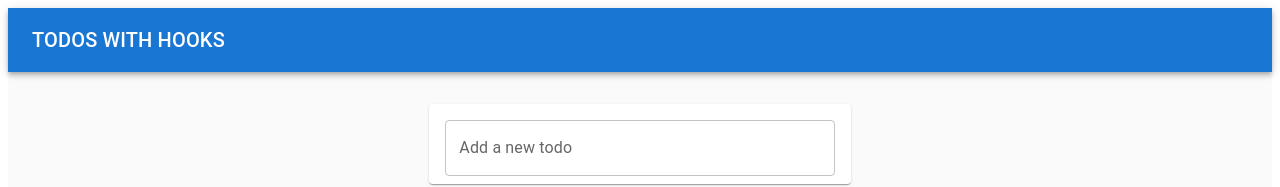
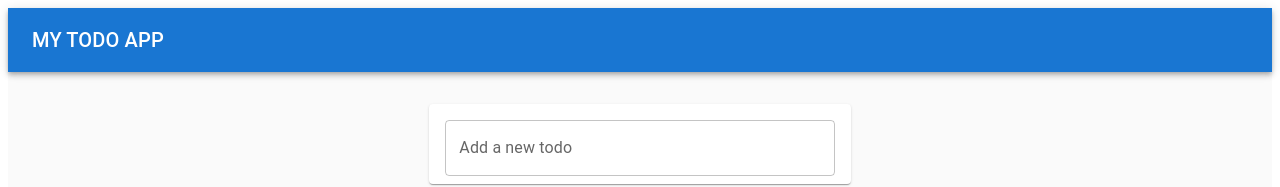
Before and after one commit to Abdulazeez1010/TodoApp, a React (Vite) app: page / in a window 1280 px wide. Shown: the top 187 px of the page. Built offline with nearby package versions, Linux system fonts and the light colour scheme.

Commit message:
Add key to List

```diff
--- a/src/TodoApp.jsx
+++ b/src/TodoApp.jsx
@@ -24,7 +24,7 @@ function TodoApp() {
       <AppBar color='primary' position="static" style={{height: "64px"}}>
         <Toolbar>
           <Typography variant="h6" color='inherit'>
-            TODOS WITH HOOKS
+            MY TODO APP
           </Typography>
         </Toolbar>
       </AppBar>
--- a/src/TodoList.jsx
+++ b/src/TodoList.jsx
@@ -1,4 +1,3 @@
-import React from 'react';
 import Typography from '@mui/material/Typography';
 import Paper from '@mui/material/Paper';
 import List from '@mui/material/List';
@@ -9,20 +8,17 @@ function TodoList({ todos, removeTodo, toggleTodo, editTodo }) {
     if (todos.length)
     return (
         <Paper>
-            <List>
                 {todos.map((todo, i) => (
-                    <>
+                    <List key={todo.id}>
                         <Todo
-                          key={todo.id}
                           {...todo}
                           removeTodo={removeTodo}
                           toggleTodo={toggleTodo}
                           editTodo={editTodo}
                         />
                         {i < todos.length - 1 && <Divider />}
-                    </>
+                    </List>
                 ))}
-            </List>
         </Paper>
     );
     return (
```
